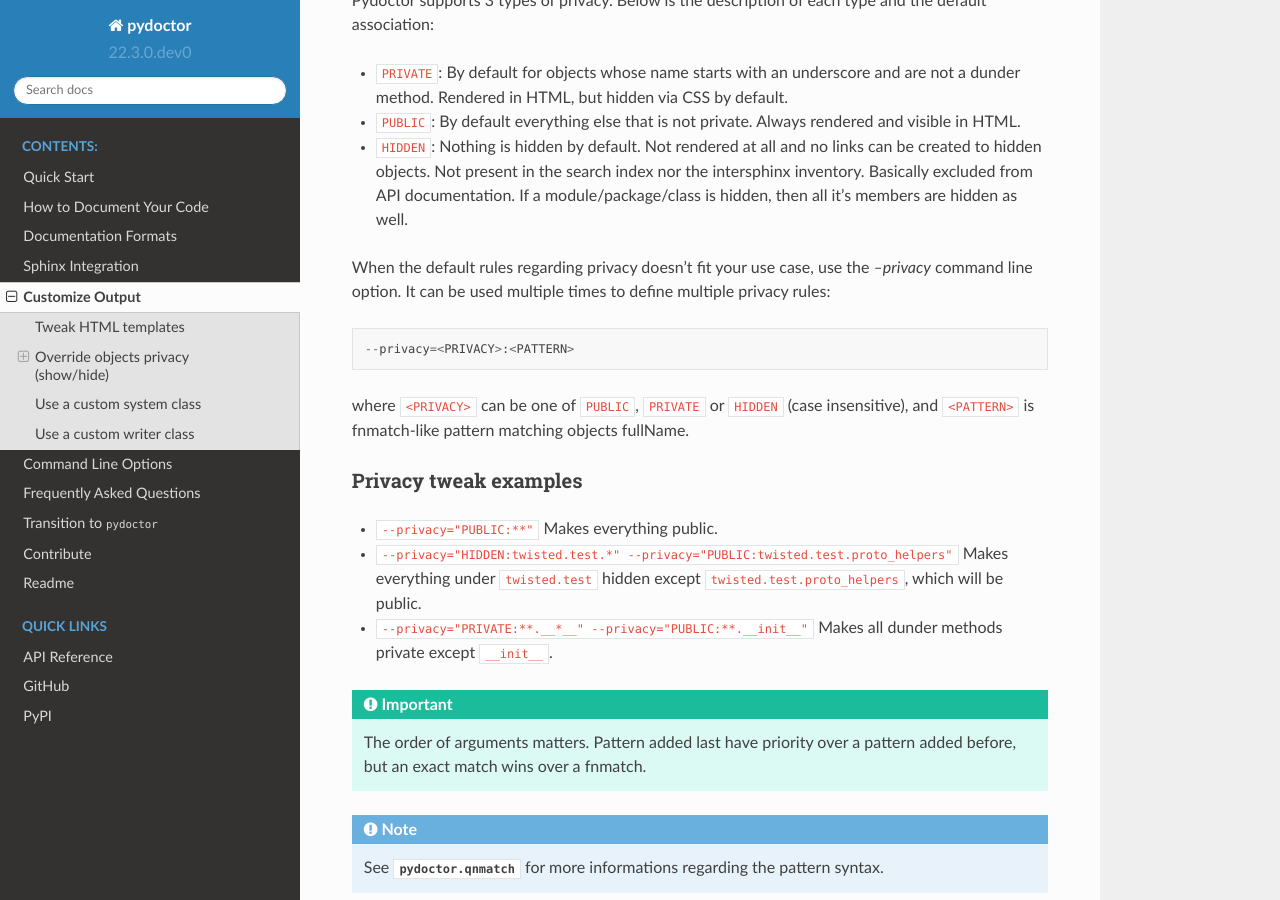
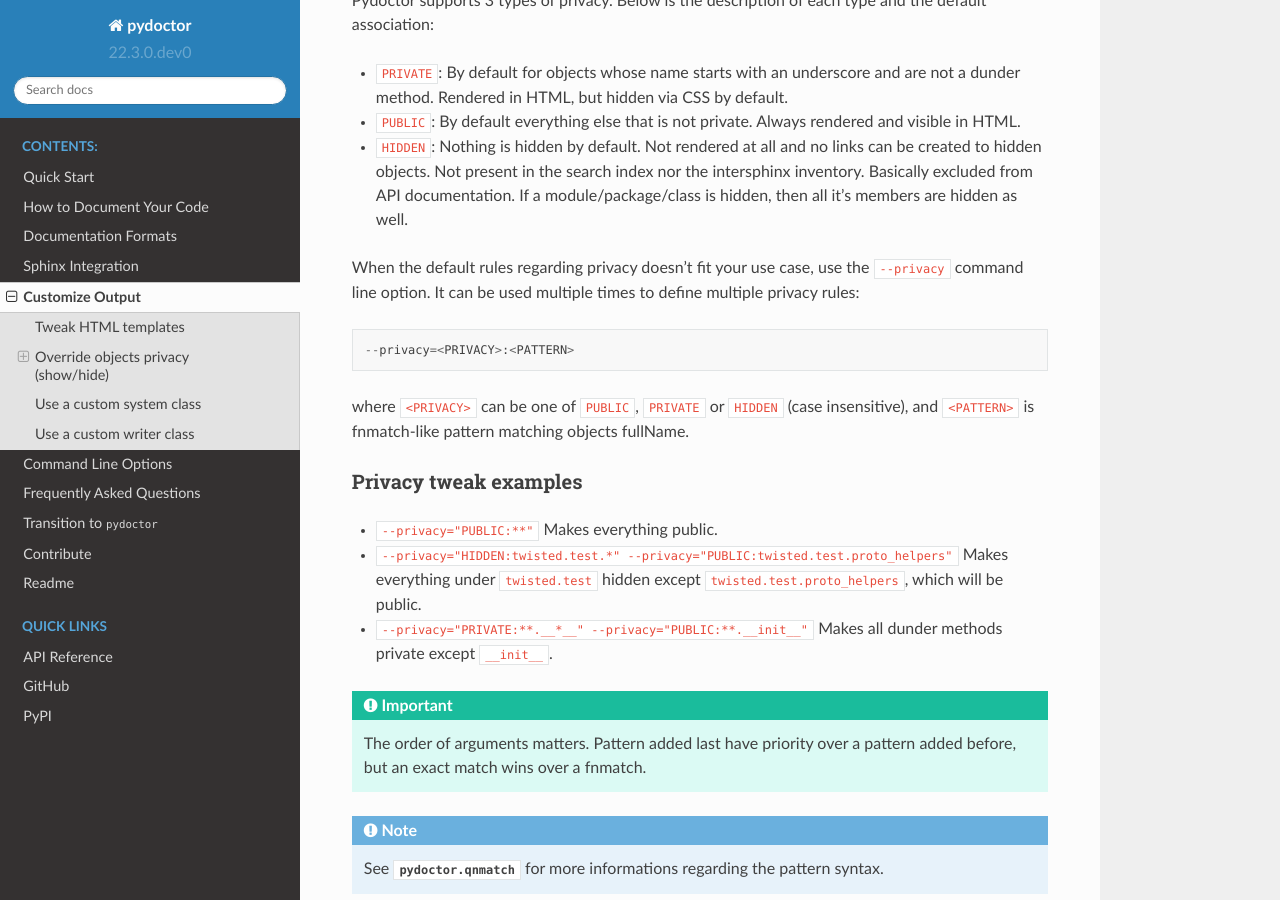
Before and after one commit to twisted/pydoctor, a Sphinx documentation site: the page built from docs/source/customize.rst, in a window 1280 px wide and 900 px high, scrolled down 988 px. Built offline with Sphinx 7.4.7 and the Read the Docs theme 2.0.0, drawn with Linux system fonts in a browser that asks for light colours.

Commit message:
fix quote

```diff
--- a/docs/source/customize.rst
+++ b/docs/source/customize.rst
@@ -52,7 +52,7 @@ Below is the description of each type and the default association:
   Basically excluded from API documentation. If a module/package/class is hidden, then all it's members are hidden as well.
 
 When the default rules regarding privacy doesn't fit your use case,
-use the `--privacy` command line option.
+use the ``--privacy`` command line option.
 It can be used multiple times to define multiple privacy rules::
 
   --privacy=<PRIVACY>:<PATTERN>
```
